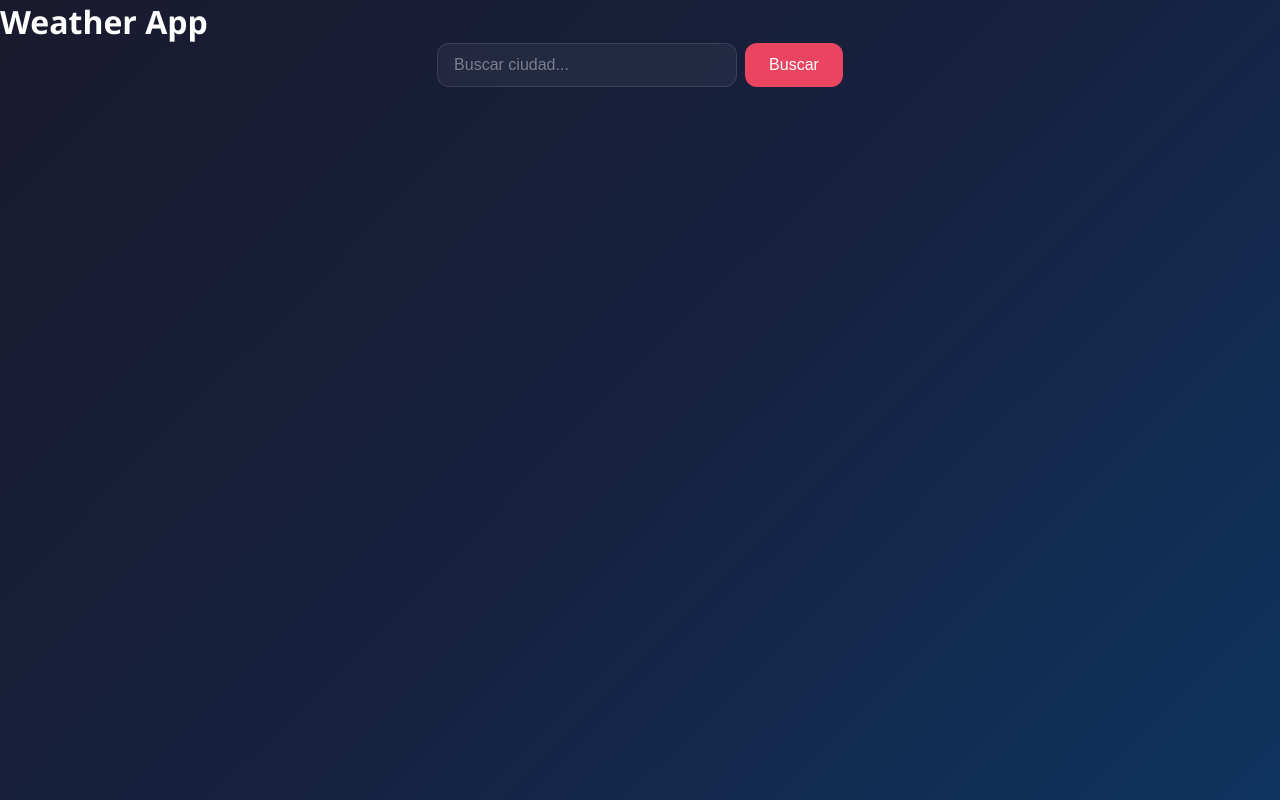
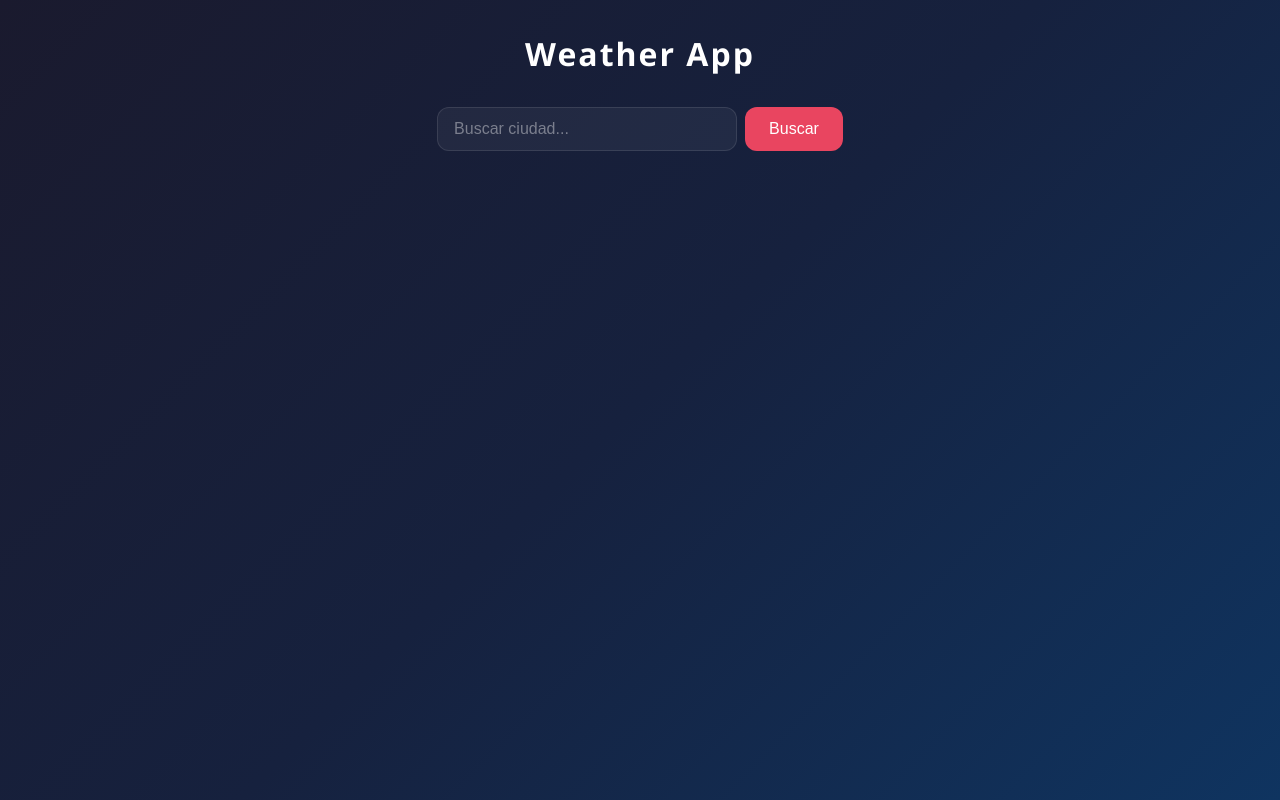
Before and after one commit to Elegm92/weather_app, a React (Vite) app: page / in a window 1280 px wide. Built offline with nearby package versions, Linux system fonts and the light colour scheme; no server answers.

Commit message:
feat:add css to app

```diff
--- /dev/null
+++ b/src/App.css
@@ -0,0 +1,12 @@
+.app{
+    max-width: 900px;
+    margin: 0 auto;
+    padding: 2rem;
+}
+
+.app h1{
+    font-size: 2rem;
+    margin-bottom: 2rem;
+    text-align: center;
+    letter-spacing: 2px;
+}
--- a/src/App.jsx
+++ b/src/App.jsx
@@ -2,6 +2,7 @@ import { useState, useEffect } from "react";
 import axios from "axios";
 import WeatherList from "./WeatherList/WeatherList";
 import SearchForm from "./SearchForm/SearchForm";
+import "./App.css";
 
 const API_KEY = import.meta.env.VITE_WEATHER_API_KEY;
 
@@ -33,7 +34,7 @@ function App() {
   }, [city]);
 
   return (
-    <div>
+    <div className="app">
       <h1>Weather App</h1>
       <SearchForm onSearch={(city)=> setCity(city)} />
       {Object.keys(forecast).length > 0 && <WeatherList forecast={forecast}/>}
```
